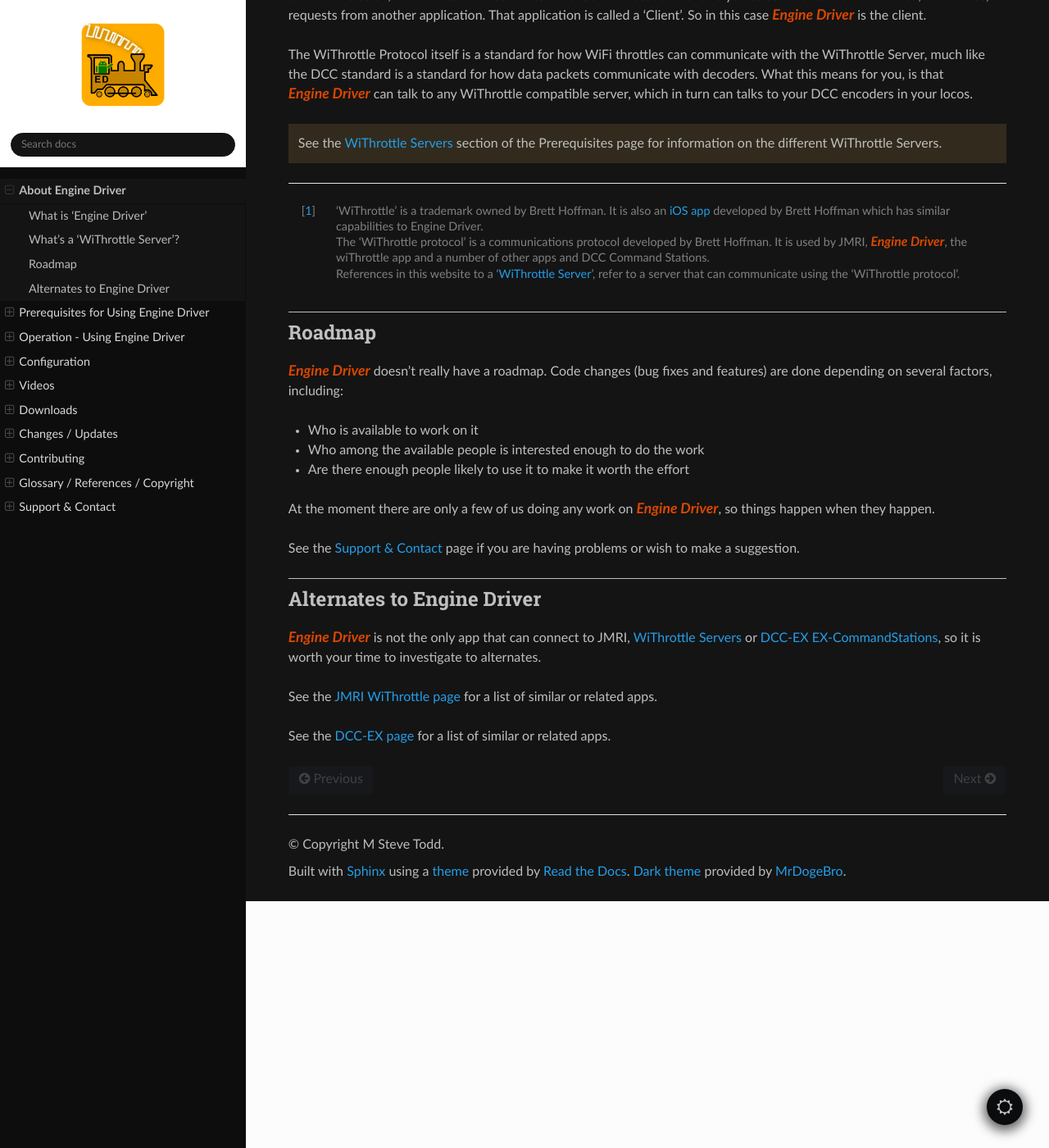
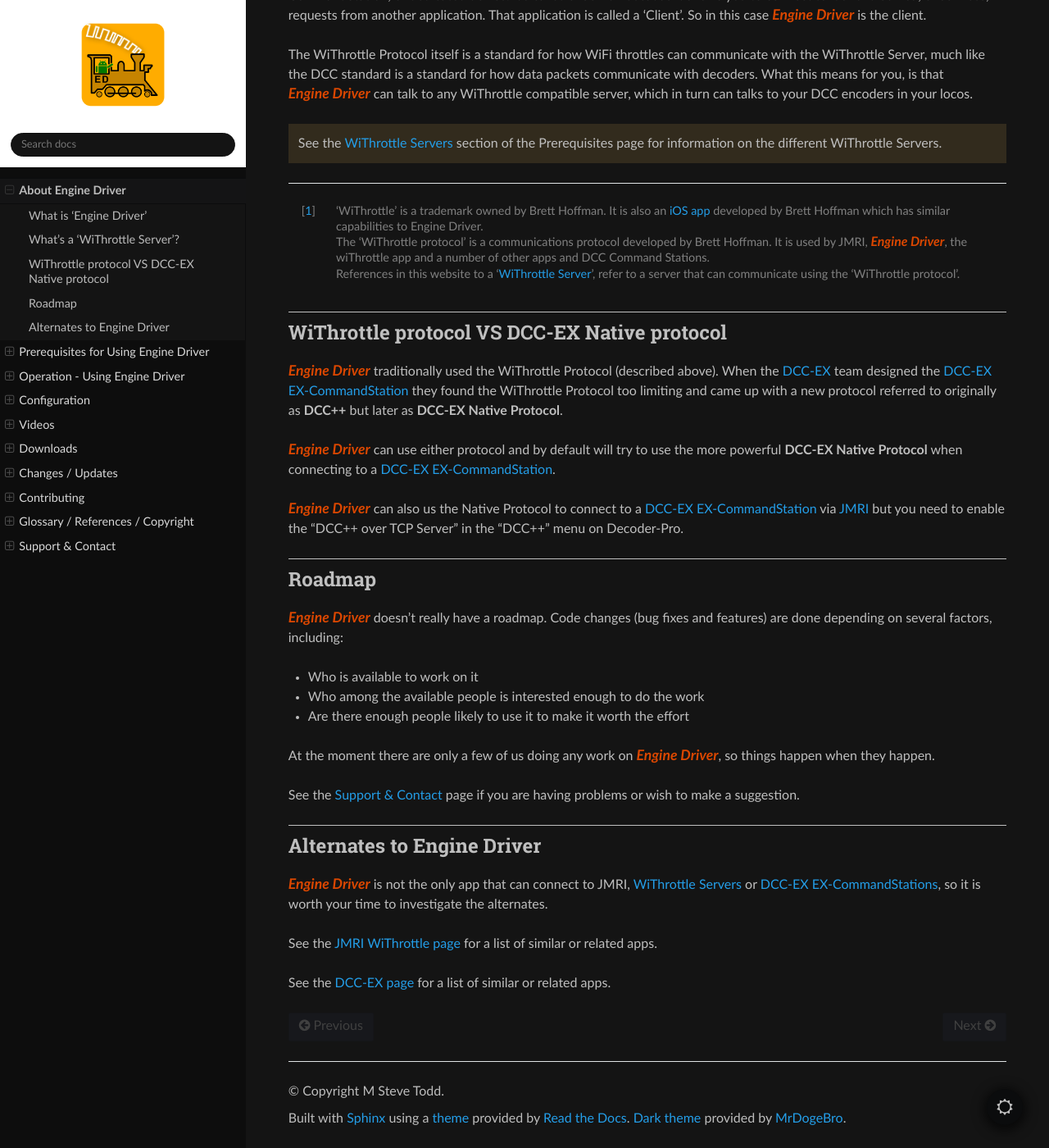
Before and after one commit to flash62au/EngineDriver_Home, a Sphinx documentation site: the page built from docs/about/index.rst, in a window 1280 px wide and 1400 px high, scrolled down 1327 px. Shown: the whole window at 82% size. Built offline with Sphinx 7.4.7 and the Read the Docs theme 3.1.0, drawn with Linux system fonts in a browser that asks for light colours; comment, search, counter and statistics services are not loaded; some of the changed text lies outside the part shown.

Commit message:
DCC-EX updates

```diff
--- a/docs/about/index.rst
+++ b/docs/about/index.rst
@@ -15,7 +15,7 @@
 
 Supported |WTSS| include:
 
-* |JMRI|,
+* |JMRI| (Using either the WiThrottle protocol or the Native DCC-EX protocol)
 * |EX-CS| (Using either the WiThrottle protocol or the Native DCC-EX protocol)
 * `MRC Prodigy WiFi <https://www.modelrectifier.com/category-s/332.htm>`_
 * `Digitrax LnWi <https://www.digitrax.com/products/wireless/lnwi/>`_
@@ -65,6 +65,17 @@
 
 .. [#WIT] 'WiThrottle' is a trademark owned by Brett Hoffman. It is also an `iOS app <https://www.withrottle.com/html/home.html>`_ developed by Brett Hoffman which has similar capabilities to Engine Driver. |br|\ The 'WiThrottle protocol' is a communications protocol developed by Brett Hoffman.  It is used by JMRI, |ed|, the wiThrottle app and a number of other apps and DCC Command Stations. |br|\ References in this website to a '|WTS|', refer to a server that can communicate using the 'WiThrottle protocol'.
 
+
+WiThrottle protocol VS DCC-EX Native protocol
+---------------------------------------------
+
+|ED| traditionally used the WiThrottle Protocol (described above). When the |DCC-EX| team designed the |EX-CS| they found the WiThrottle Protocol too limiting and came up with a new protocol referred to originally as **DCC++** but later as **DCC-EX Native Protocol**.
+
+|ED| can use either protocol and by default will try to use the more powerful **DCC-EX Native Protocol** when connecting to a |EX-CS|.
+
+|ED| can also us the Native Protocol to connect to a |EX-CS| via |JMRI| but you need to enable the "DCC++ over TCP Server" in the "DCC++" menu on Decoder-Pro.
+
+
 Roadmap
 -----------
 
@@ -81,7 +92,7 @@
 Alternates to Engine Driver
 ---------------------------
 
-|ed| is not the only app that can connect to JMRI, |WTSS| or |EX-CSS|, so it is worth your time to investigate to alternates.
+|ed| is not the only app that can connect to JMRI, |WTSS| or |EX-CSS|, so it is worth your time to investigate the alternates.
 
 See the `JMRI WiThrottle page <https://www.jmri.org/help/en/package/jmri/jmrit/withrottle/UserInterface.shtml>`_ for a list of similar or related apps.
 
--- a/docs/include.rst
+++ b/docs/include.rst
@@ -46,9 +46,25 @@
 
    <a href="https://dcc-ex.com/">DCC-EX EX-CommandStations</a>
 
+.. |DCC-EX| raw:: html
+
+   <a href="https://dcc-ex.com/">DCC-EX</a>
+
 .. |JMRI| raw:: html
 
-   <a href="https://jmri.org/">DCC-EX EX-CommandStations</a>
+   <a href="https://jmri.org/">JMRI</a>
+
+.. |NATIVE| replace::
+
+   :ref:`DCC-EX Native Protocol <about/index:withrottle protocol vs dcc-ex native protocol>`
+
+.. |NATIVE_SERVER| replace::
+
+   :ref:`DCC-EX Native Protocol server <about/index:withrottle protocol vs dcc-ex native protocol>`
+
+.. |WIT| replace::
+
+   :ref:`WiThrottle Protocol <about/index:what's a 'withrottle server'?>`
 
 ..
 .. Use |ED|\ to remove the leading space if you need to follow it by a comma etc.
```
Also changed, not shown: docs/prerequisites/index.rst (+6 -4 lines).
